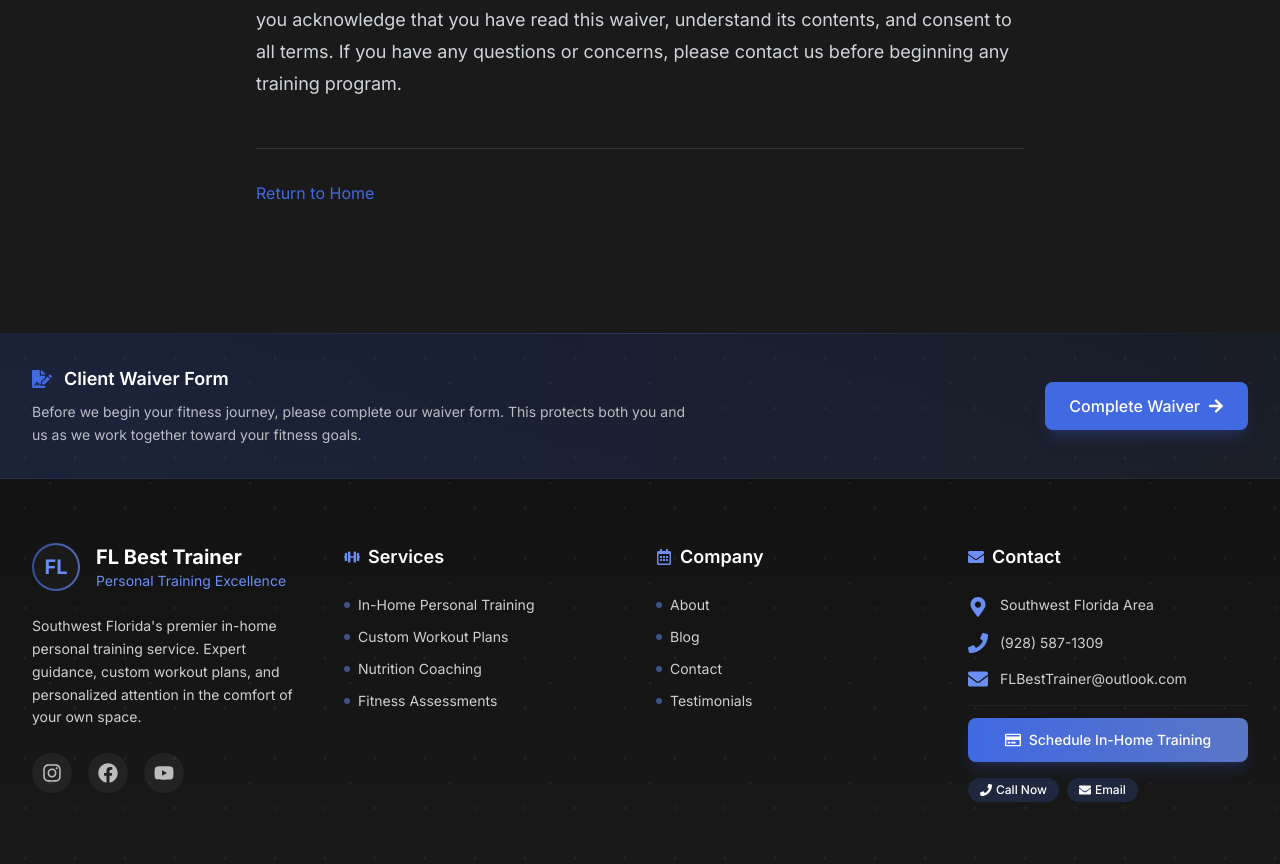
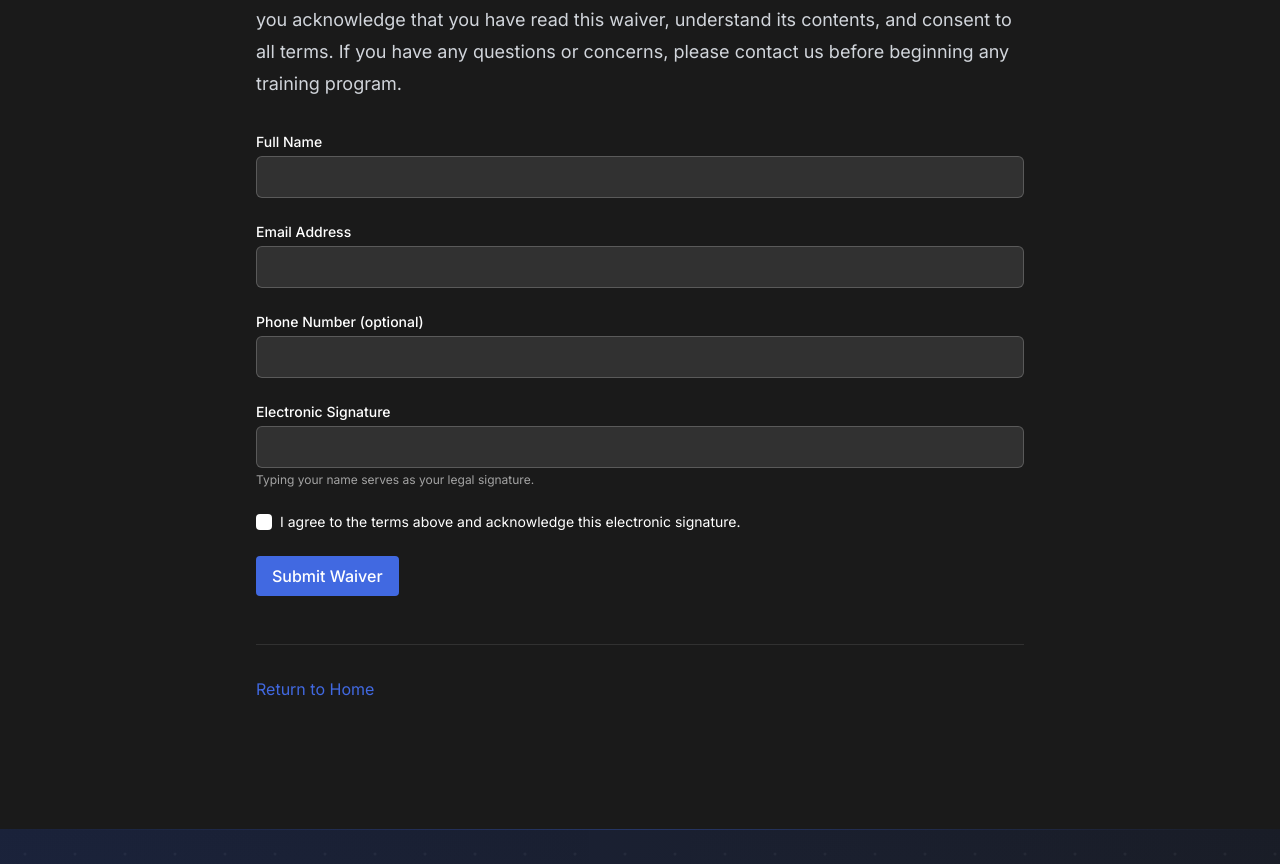
Before and after one commit to GStan5/fl-best-trainer-site, a Next.js app: page /waiver in a window 1280 px wide. Shown: the part 1104-1968 px from the top of the page. Built offline with nearby package versions, Linux system fonts and the light colour scheme.

Commit message:
Add waiver submission form and API

```diff
--- a/package.json
+++ b/package.json
@@ -26,7 +26,9 @@
     "react-swipeable": "^7.0.2",
     "rehype-raw": "^7.0.0",
     "rehype-sanitize": "^6.0.0",
-    "remark-gfm": "^4.0.1"
+    "remark-gfm": "^4.0.1",
+    "nodemailer": "^6.9.11",
+    "googleapis": "^133.0.0"
   },
   "devDependencies": {
     "@types/node": "22.15.18",
--- /dev/null
+++ b/pages/api/waiver.ts
@@ -0,0 +1,80 @@
+import type { NextApiRequest, NextApiResponse } from 'next';
+import nodemailer from 'nodemailer';
+import { google } from 'googleapis';
+
+interface WaiverBody {
+  name: string;
+  email: string;
+  phone?: string;
+  signature: string;
+}
+
+export default async function handler(
+  req: NextApiRequest,
+  res: NextApiResponse
+) {
+  if (req.method !== 'POST') {
+    res.setHeader('Allow', 'POST');
+    return res.status(405).end('Method Not Allowed');
+  }
+
+  const { name, email, phone, signature } = req.body as WaiverBody;
+  if (!name || !email || !signature) {
+    return res.status(400).json({ error: 'Missing required fields' });
+  }
+
+  const waiverText = `FL Best Trainer Liability Waiver\n\nName: ${name}\nEmail: ${email}\nPhone: ${phone || ''}\nSignature: ${signature}\nDate: ${new Date().toLocaleDateString()}`;
+
+  try {
+    const transporter = nodemailer.createTransport({
+      service: 'gmail',
+      auth: {
+        user: process.env.GMAIL_USER,
+        pass: process.env.GMAIL_PASS,
+      },
+    });
+
+    await transporter.sendMail({
+      from: process.env.GMAIL_USER,
+      to: process.env.GMAIL_USER,
+      subject: `New Waiver from ${name}`,
+      text: waiverText,
+    });
+
+    await transporter.sendMail({
+      from: process.env.GMAIL_USER,
+      to: email,
+      subject: 'Copy of your FL Best Trainer waiver',
+      text: waiverText,
+    });
+
+    if (
+      process.env.GDRIVE_CLIENT_EMAIL &&
+      process.env.GDRIVE_PRIVATE_KEY &&
+      process.env.GDRIVE_FOLDER_ID
+    ) {
+      const auth = new google.auth.JWT(
+        process.env.GDRIVE_CLIENT_EMAIL,
+        undefined,
+        process.env.GDRIVE_PRIVATE_KEY.replace(/\\n/g, '\n'),
+        ['https://www.googleapis.com/auth/drive.file']
+      );
+      const drive = google.drive({ version: 'v3', auth });
+      await drive.files.create({
+        requestBody: {
+          name: `waiver_${Date.now()}.txt`,
+          parents: [process.env.GDRIVE_FOLDER_ID],
+        },
+        media: {
+          mimeType: 'text/plain',
+          body: waiverText,
+        },
+      });
+    }
+
+    return res.status(200).json({ success: true });
+  } catch (err) {
+    console.error(err);
+    return res.status(500).json({ error: 'Failed to submit waiver' });
+  }
+}
--- a/pages/waiver.tsx
+++ b/pages/waiver.tsx
@@ -1,8 +1,10 @@
 import Layout from "@/components/shared/Layout";
 import SEO from "@/components/shared/SEO";
 import Link from "next/link";
+import { useState } from "react";
 
 export default function WaiverPage() {
+  const [submitted, setSubmitted] = useState(false);
   return (
     <Layout>
       <SEO
@@ -79,6 +81,110 @@ export default function WaiverPage() {
             </p>
           </div>
 
+          <form
+            id="waiver-form"
+            className="space-y-6 mt-8"
+            onSubmit={async (e) => {
+              e.preventDefault();
+              const form = e.currentTarget as HTMLFormElement;
+              const data = {
+                name: (form.elements.namedItem('name') as HTMLInputElement).value,
+                email: (form.elements.namedItem('email') as HTMLInputElement).value,
+                phone: (form.elements.namedItem('phone') as HTMLInputElement).value,
+                signature: (form.elements.namedItem('signature') as HTMLInputElement).value,
+              };
+              const res = await fetch('/api/waiver', {
+                method: 'POST',
+                headers: { 'Content-Type': 'application/json' },
+                body: JSON.stringify(data),
+              });
+              if (res.ok) {
+                setSubmitted(true);
+                form.reset();
+              } else {
+                alert('Failed to submit waiver.');
+              }
+            }}
+          >
+            <div>
+              <label className="block text-sm font-medium text-white mb-1" htmlFor="name">
+                Full Name
+              </label>
+              <input
+                type="text"
+                name="name"
+                id="name"
+                required
+                className="w-full rounded-md bg-white/10 border border-white/20 p-2 text-white"
+              />
+            </div>
+
+            <div>
+              <label className="block text-sm font-medium text-white mb-1" htmlFor="email">
+                Email Address
+              </label>
+              <input
+                type="email"
+                name="email"
+                id="email"
+                required
+                className="w-full rounded-md bg-white/10 border border-white/20 p-2 text-white"
+              />
+            </div>
+
+            <div>
+              <label className="block text-sm font-medium text-white mb-1" htmlFor="phone">
+                Phone Number (optional)
+              </label>
+              <input
+                type="tel"
+                name="phone"
+                id="phone"
+                className="w-full rounded-md bg-white/10 border border-white/20 p-2 text-white"
+              />
+            </div>
+
+            <div>
+              <label className="block text-sm font-medium text-white mb-1" htmlFor="signature">
+                Electronic Signature
+              </label>
+              <input
+                type="text"
+                name="signature"
+                id="signature"
+                required
+                className="w-full rounded-md bg-white/10 border border-white/20 p-2 text-white"
+              />
+              <p className="text-xs text-white/60 mt-1">
+                Typing your name serves as your legal signature.
+              </p>
+            </div>
+
+            <div className="flex items-center">
+              <input
+                id="agree"
+                name="agree"
+                type="checkbox"
+                required
+                className="h-4 w-4 text-royal focus:ring-royal-light border-white/20 rounded mr-2"
+              />
+              <label htmlFor="agree" className="text-white text-sm">
+                I agree to the terms above and acknowledge this electronic signature.
+              </label>
+            </div>
+
+            <button
+              type="submit"
+              className="bg-royal hover:bg-royal-light text-white font-medium py-2 px-4 rounded"
+            >
+              Submit Waiver
+            </button>
+
+            {submitted && (
+              <p className="text-green-400 mt-4">Waiver submitted successfully.</p>
+            )}
+          </form>
+
           <div className="mt-12 border-t border-white/10 pt-8">
             <Link
               href="/"
```
